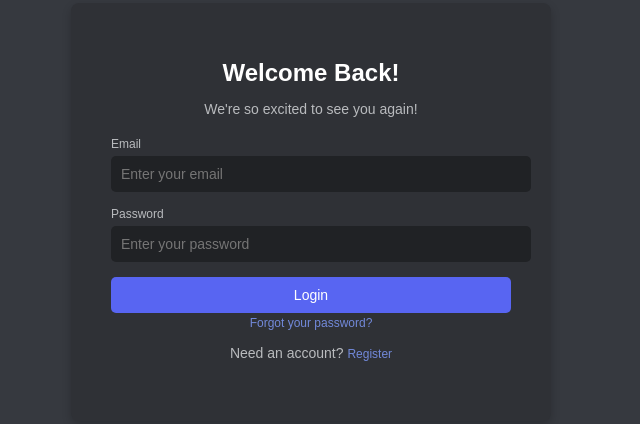
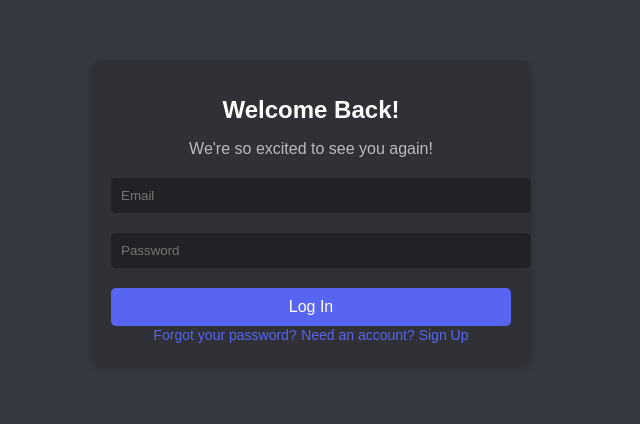
Before and after one commit to XO-AVNGR/discord-login-clone, a website: page index.html in a window 1280 px wide. Shown: the part 188-612 px from the top of the page, without its empty margins (329-969 px from the left). Drawn offline with Linux system fonts and the light colour scheme.

Commit message:
Updated design to more like Discord Login Page.

```diff
--- a/index.html
+++ b/index.html
@@ -3,24 +3,27 @@
 <head>
     <meta charset="UTF-8">
     <meta name="viewport" content="width=device-width, initial-scale=1.0">
-    <title>Discord Login</title>
-    <link rel="stylesheet" href="style.css"> <!-- Link to external CSS -->
+    <title>Discord Login Clone</title>
+    <link rel="stylesheet" href="style.css">
 </head>
 <body>
-    <div class="login-container">
+    <div class="container">
         <div class="login-box">
             <h1>Welcome Back!</h1>
             <p>We're so excited to see you again!</p>
             <form action="/login" method="POST">
-                <label for="email">Email</label>
-                <input type="email" id="email" name="email" placeholder="Enter your email" required />
-                <label for="password">Password</label>
-                <input type="password" id="password" name="password" placeholder="Enter your password" required />
-                <button type="submit">Login</button>
+                <input type="email" name="email" placeholder="Email" required />
+                <input type="password" name="password" placeholder="Password" required />
+                <button type="submit">Log In</button>
             </form>
-            <a href="#">Forgot your password?</a>
-            <p>Need an account? <a href="#">Register</a></p>
+
+
+            <div class="links">
+                <a href="#">Forgot your password?</a>
+                <a href="#">Need an account? Sign Up</a>
+            </div>
         </div>
     </div>
+    <script src="script.js"></script>
 </body>
 </html>
--- a/style.css
+++ b/style.css
@@ -1,88 +1,73 @@
-/* General reset */
-body, html {
+body {
     margin: 0;
     padding: 0;
     font-family: 'Arial', sans-serif;
-    background-color: #36393f; /* Discord's dark theme background */
-    color: #ffffff;
-    height: 100%;
-}
-
-/* Center the login box */
-.login-container {
+    background-color: #36393f;
+    color: #fff;
     display: flex;
     justify-content: center;
     align-items: center;
     height: 100vh;
 }
 
-/* Login box styling */
-.login-box {
-    background-color: #2f3136; /* Discord's card background color */
-    padding: 40px;
-    border-radius: 8px;
+.container {
+    width: 100%;
+    max-width: 400px;
+    background-color: #2f3136;
+    padding: 20px;
+    border-radius: 10px;
     box-shadow: 0 4px 10px rgba(0, 0, 0, 0.2);
     text-align: center;
-    width: 100%;
-    max-width: 400px;
 }
 
 .login-box h1 {
+    margin-bottom: 10px;
     font-size: 24px;
-    margin-bottom: 10px;
+    color: #fff;
 }
 
 .login-box p {
-    font-size: 14px;
     margin-bottom: 20px;
-    color: #b9bbbe; /* Discord's light gray text */
+    color: #b9bbbe;
 }
 
-.login-box label {
+label {
     display: block;
-    text-align: left;
-    font-size: 12px;
-    color: #b9bbbe;
     margin-bottom: 5px;
+    font-weight: bold;
 }
 
-.login-box input {
+input {
     width: 100%;
     padding: 10px;
-    margin-bottom: 15px;
+    margin-bottom: 20px;
     border: none;
     border-radius: 5px;
-    background-color: #202225; /* Input field background */
-    color: #ffffff;
+    background: #202225;
+    color: #fff;
+}
+
+button {
+    width: 100%;
+    padding: 10px;
+    background-color: #5865f2;
+    border: none;
+    border-radius: 5px;
+    color: #fff;
+    cursor: pointer;
+    font-size: 16px;
+}
+
+button:hover {
+    background-color: #4752c4;
+}
+
+.links a {
+    color: #5865f2;
+    text-decoration: none;
     font-size: 14px;
 }
 
-.login-box input:focus {
-    outline: none;
-    border: 1px solid #7289da; /* Discord's primary blue */
-}
-
-.login-box button {
-    width: 100%;
-    padding: 10px;
-    background-color: #5865f2; /* Discord's button blue */
-    border: none;
-    border-radius: 5px;
-    color: #ffffff;
-    font-size: 14px;
-    cursor: pointer;
-}
-
-.login-box button:hover {
-    background-color: #4752c4; /* Darker blue on hover */
-}
-
-.login-box a {
-    color: #7289da;
-    text-decoration: none;
-    font-size: 12px;
-}
-
-.login-box a:hover {
+.links a:hover {
     text-decoration: underline;
 }
```
